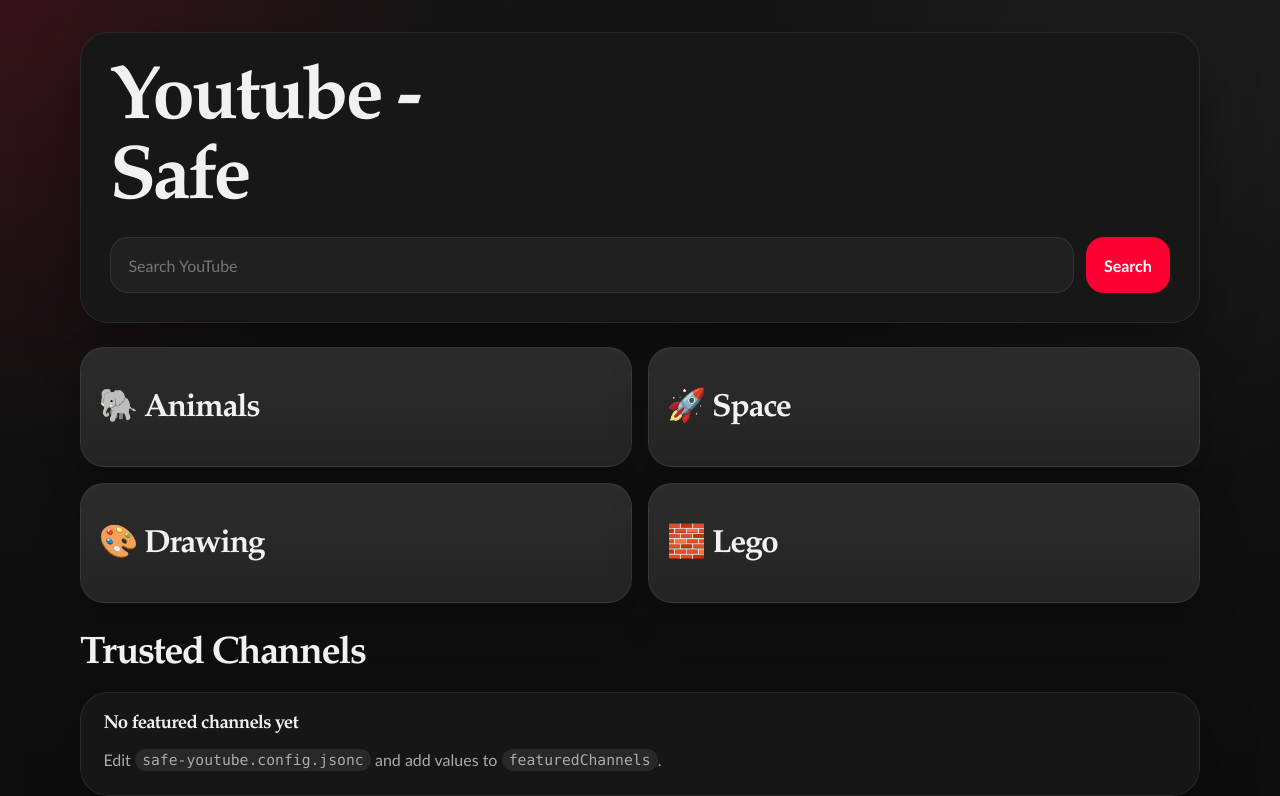
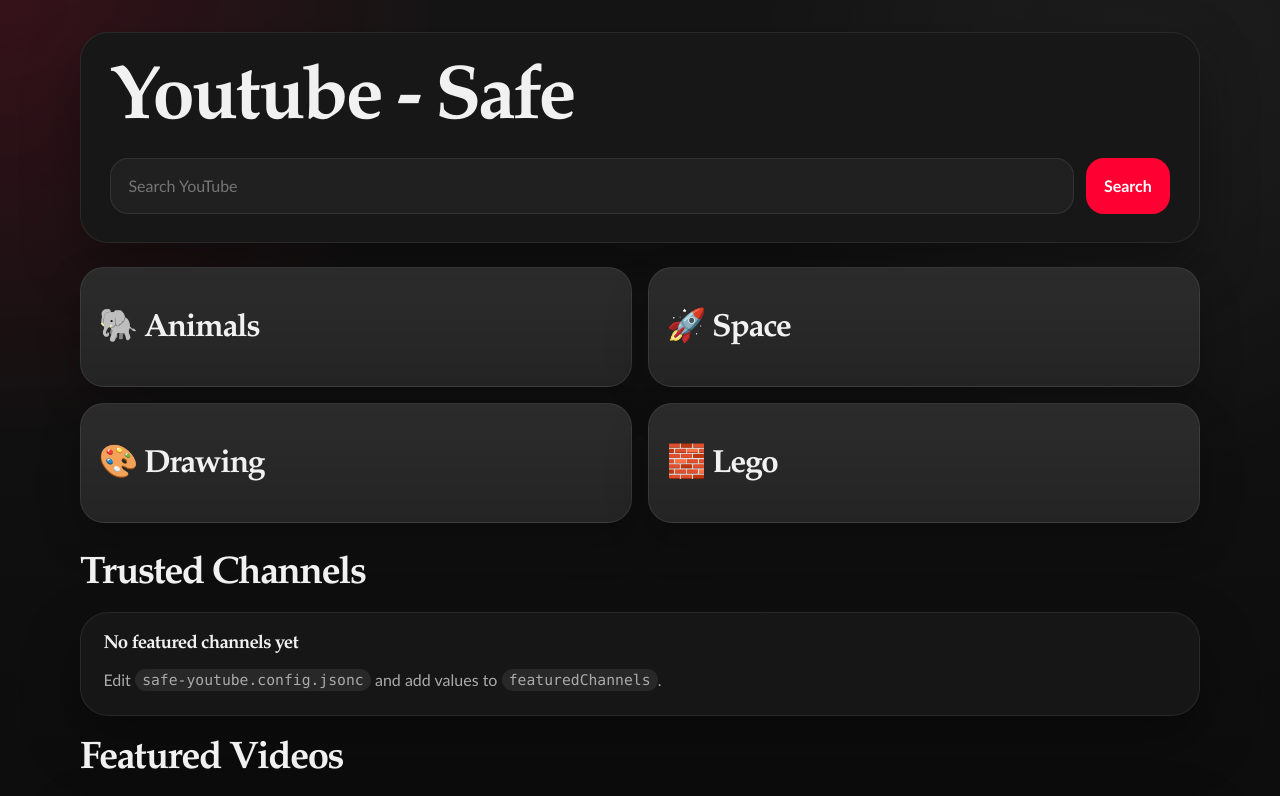
Before and after one commit to noemit/safe-youtube, a Next.js app: page / in a window 1280 px wide. Shown: the top 796 px of the page. Built offline with nearby package versions, Linux system fonts and the light colour scheme.

Commit message:
increasing header width

```diff
--- a/src/app/globals.css
+++ b/src/app/globals.css
@@ -116,7 +116,6 @@
 
 .hero__copy h1 {
   font-size: clamp(2.5rem, 7vw, 4.75rem);
-  max-width: 10ch;
 }
 
 .hero__copy p,
```
